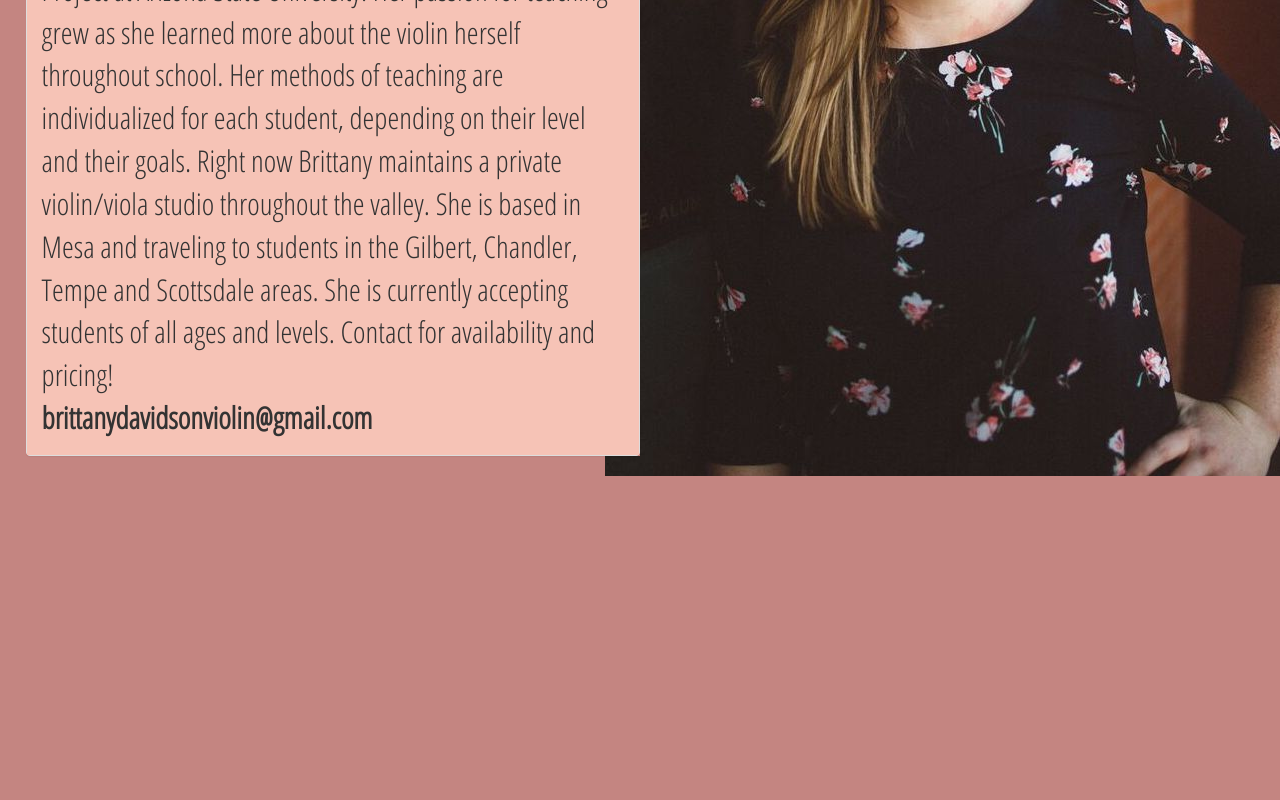
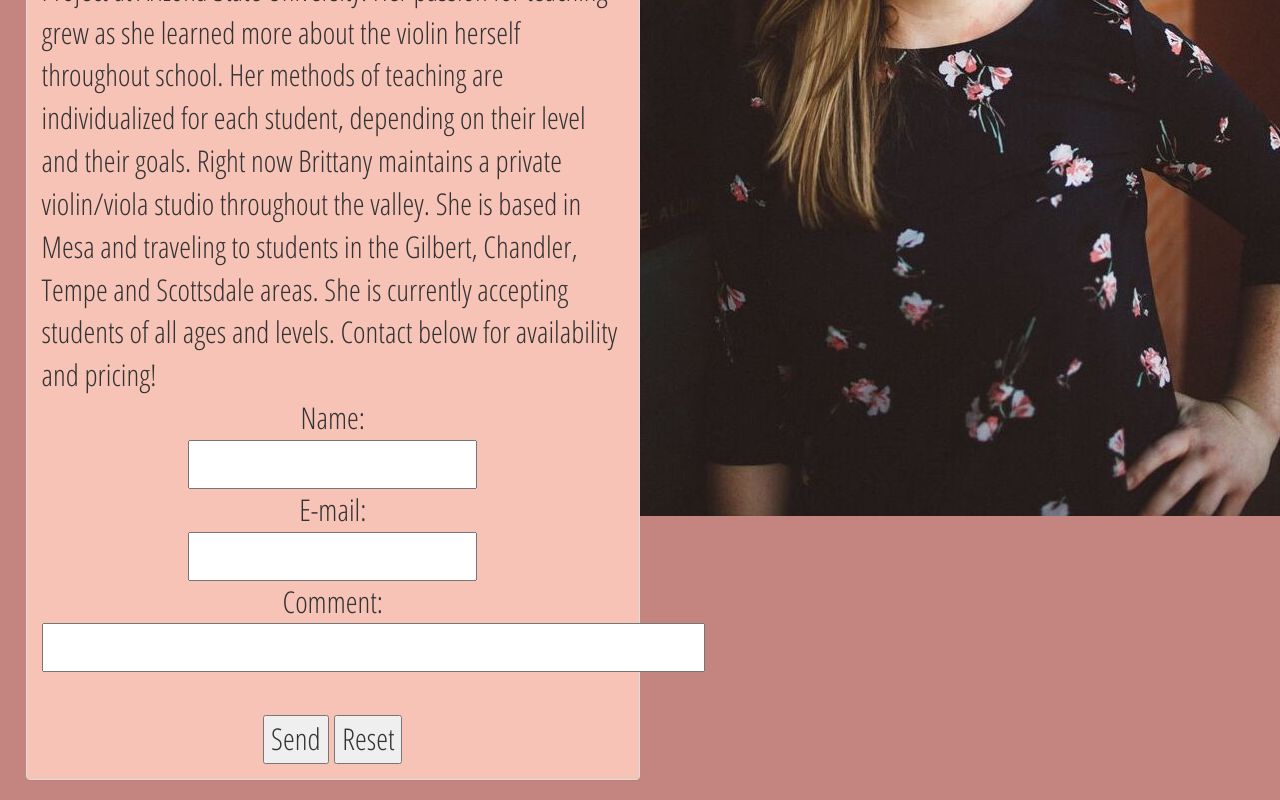
Before and after one commit to oliviakristiansen/brittany-website, a plain HTML site: page lesson.html in a window 1280 px wide. Shown: the part 417-1217 px from the top of the page. Before the commit the page ends 893 px from the top, so only its background shows below. Drawn offline with nearby package versions, Linux system fonts and the light colour scheme.

Commit message:
adding more featuers

```diff
--- a/lesson.html
+++ b/lesson.html
@@ -42,7 +42,17 @@
             <div class="panel-body">
                 <h2>Lessons</h2>
                 Brittany has been teaching privately since beginning college, where she taught violin and viola lessons in the String Project at Arizona State University. Her passion for teaching grew as she learned more about the violin herself throughout school. Her methods of teaching are individualized for each student, depending on their level and their goals.
-                Right now Brittany maintains a private violin/viola studio throughout the valley. She is based in Mesa and traveling to students in the Gilbert, Chandler, Tempe and Scottsdale areas. She is currently accepting students of all ages and levels. Contact for availability and pricing!<br><strong>brittanydavidsonviolin@gmail.com</strong>
+                Right now Brittany maintains a private violin/viola studio throughout the valley. She is based in Mesa and traveling to students in the Gilbert, Chandler, Tempe and Scottsdale areas. She is currently accepting students of all ages and levels. Contact below for availability and pricing!<br>
+            <form action="mailto:olivialemmelin@gmail.com" method="post" enctype="text/plain" style="text-align: center;">
+                Name:<br>
+                <input type="text" name="name"><br>
+                E-mail:<br>
+                <input type="text" name="mail"><br>
+                Comment:<br>
+                <input type="text" name="comment" size="50"><br><br>
+                <input type="submit" value="Send">
+                <input type="reset" value="Reset">
+                </form>
             </div>
 
         </div>
```
